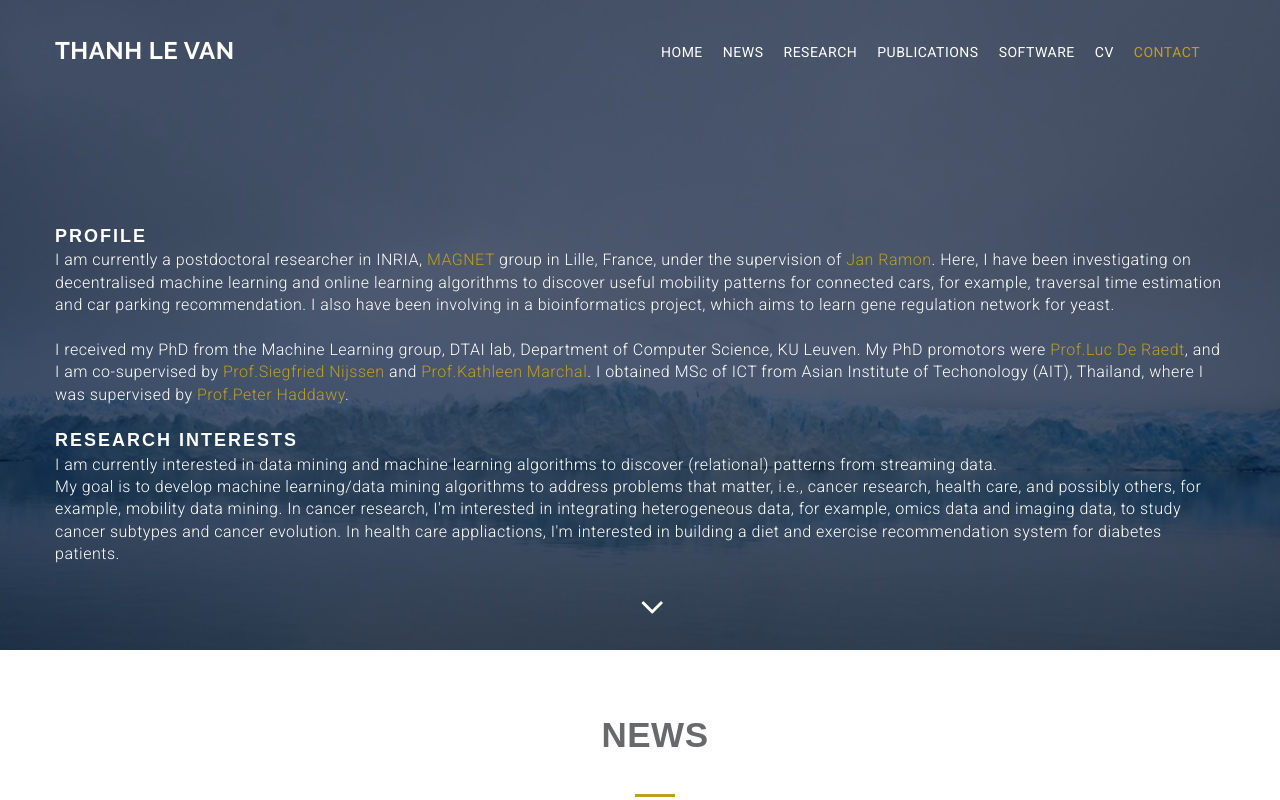
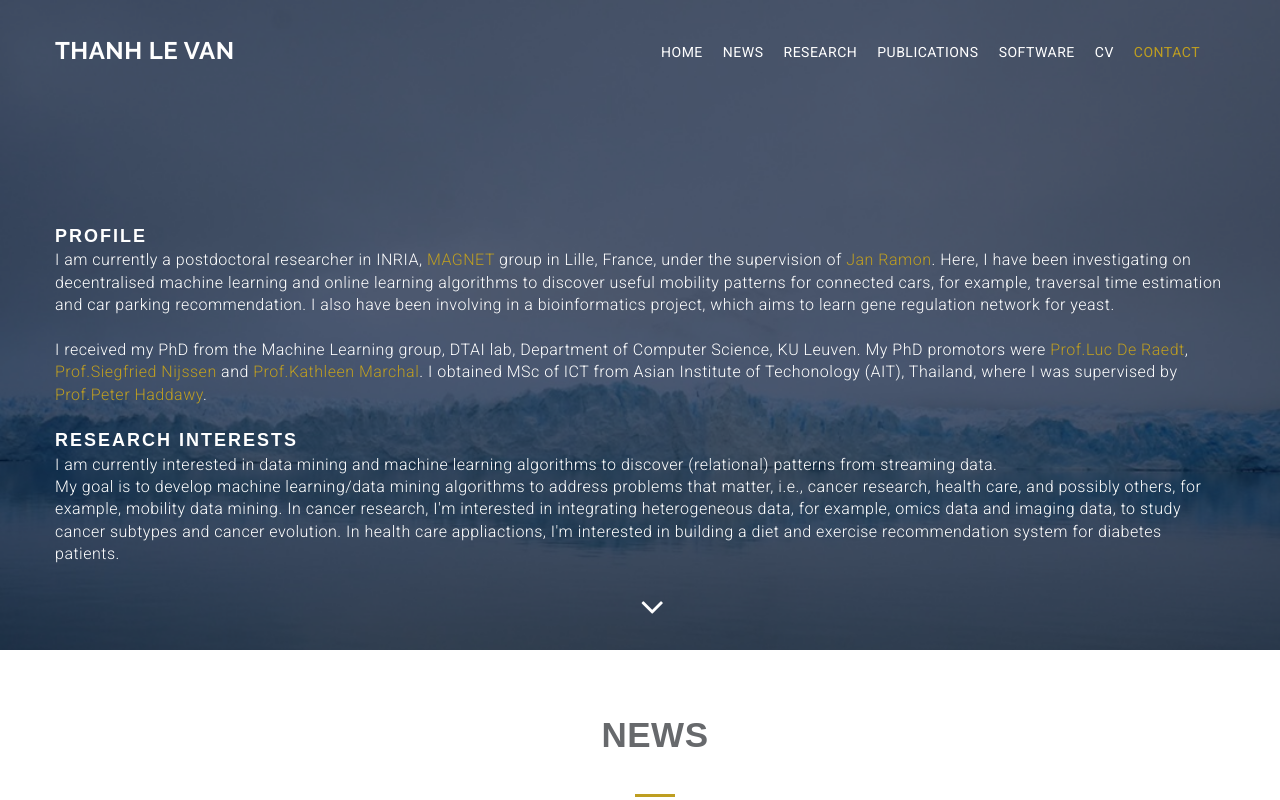
Before and after one commit to thanhlevan/thanhlevan.github.io, a plain HTML site: page index.html in a window 1280 px wide. Shown: the top 800 px of the page. Drawn offline with nearby package versions, Linux system fonts and the light colour scheme.

Commit message:
Update cv

```diff
--- a/index.html
+++ b/index.html
@@ -62,7 +62,7 @@
 	      <h1 class="bnr-title">Profile</h1>
               <p class="bnr-para">I am currently a postdoctoral researcher in INRIA, <a href="https://team.inria.fr/magnet/"><span class="logo-dec">MAGNET </span></a>group in Lille, France, under the supervision of <a href="http://researchers.lille.inria.fr/jramon/"><span class="logo-dec">Jan Ramon</span></a>. Here, I have been investigating on  decentralised machine learning and online learning algorithms to discover useful mobility patterns for connected cars, for example, traversal time estimation and car parking recommendation. I also have been involving in a bioinformatics project, which aims to learn gene regulation network for yeast.</p>
 		<p>&nbsp;</p
-		<p> I received my PhD from the Machine Learning group, DTAI lab, Department of Computer Science, KU Leuven. My PhD promotors were <a href="https://people.cs.kuleuven.be/~luc.deraedt/"><span class="logo-dec">Prof.Luc De Raedt</span></a>, and I am co-supervised by <a href="http://liacs.leidenuniv.nl/~nijssensgr/"><span class="logo-dec">Prof.Siegfried Nijssen</span></a> and <a href="http://bioinformatics.psb.ugent.be/DBN/"><span class="logo-dec">Prof.Kathleen Marchal</span></a>.
+		<p> I received my PhD from the Machine Learning group, DTAI lab, Department of Computer Science, KU Leuven. My PhD promotors were <a href="https://people.cs.kuleuven.be/~luc.deraedt/"><span class="logo-dec">Prof.Luc De Raedt</span></a>, <a href="http://liacs.leidenuniv.nl/~nijssensgr/"><span class="logo-dec">Prof.Siegfried Nijssen</span></a> and <a href="http://bioinformatics.psb.ugent.be/DBN/"><span class="logo-dec">Prof.Kathleen Marchal</span></a>.
 		I obtained MSc of ICT from Asian Institute of Techonology (AIT), Thailand, where I was supervised by <a href="http://www.ict.mahidol.ac.th/faculty_staff/profile.asp?id=peter.had"><span class="logo-dec">Prof.Peter Haddawy</span></a>.</p>
 	      <p>&nbsp;</p>
 	      <h1 class="bnr-title">Research interests</h1>
```
